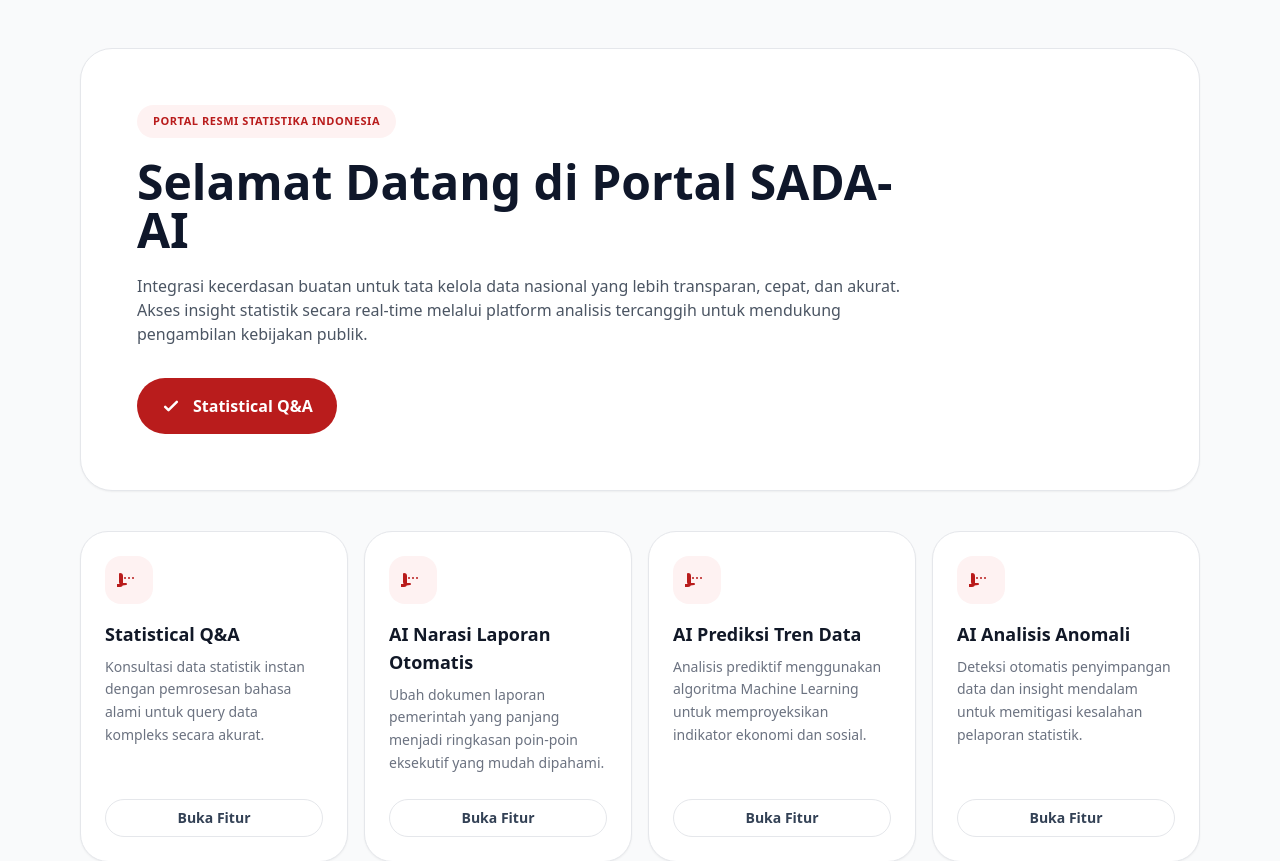
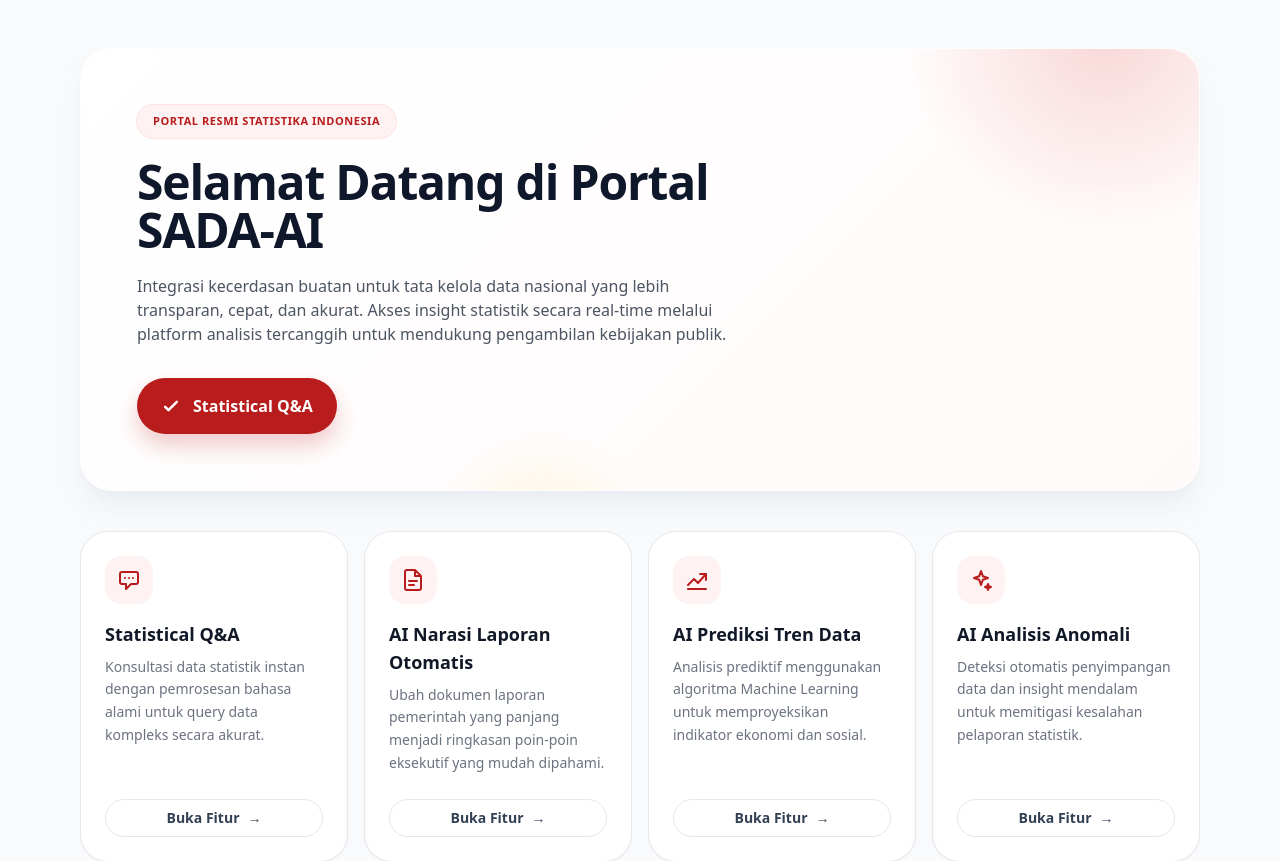
Before and after one commit to Bungarasikhahhaya/AI_Diskominsa, a React (Vite) app in the folder frontend/: page / in a window 1280 px wide. Shown: the top 861 px of the page. Built offline with nearby package versions, Linux system fonts and the light colour scheme.

Commit message:
feat: perbaiki tampilan

```diff
--- a/frontend/src/App.jsx
+++ b/frontend/src/App.jsx
@@ -6,20 +6,34 @@ const features = [
   {
     title: 'Statistical Q&A',
     description: 'Konsultasi data statistik instan dengan pemrosesan bahasa alami untuk query data kompleks secara akurat.',
+    icon: 'chat',
   },
   {
     title: 'AI Narasi Laporan Otomatis',
     description: 'Ubah dokumen laporan pemerintah yang panjang menjadi ringkasan poin-poin eksekutif yang mudah dipahami.',
+    icon: 'document',
   },
   {
     title: 'AI Prediksi Tren Data',
     description: 'Analisis prediktif menggunakan algoritma Machine Learning untuk memproyeksikan indikator ekonomi dan sosial.',
+    icon: 'trend',
   },
   {
     title: 'AI Analisis Anomali',
     description: 'Deteksi otomatis penyimpangan data dan insight mendalam untuk memitigasi kesalahan pelaporan statistik.',
+    icon: 'spark',
   },
 ]
+
+function FeatureIcon({ type }) {
+  const paths = {
+    chat: <path d="M8 10h.01M12 10h.01M16 10h.01M9 16H5a2 2 0 01-2-2V6a2 2 0 012-2h14a2 2 0 012 2v8a2 2 0 01-2 2h-5l-5 5v-5z" />,
+    document: <path d="M14 2H6a2 2 0 00-2 2v16a2 2 0 002 2h12a2 2 0 002-2V8l-6-6zM14 2v6h6M8 13h8M8 17h5" />,
+    trend: <path d="M3 17l6-6 4 4 8-9M15 6h6v6M3 21h18" />,
+    spark: <path d="M12 3l1.8 5.2L19 10l-5.2 1.8L12 17l-1.8-5.2L5 10l5.2-1.8L12 3zM19 16l.8 2.2L22 19l-2.2.8L19 22l-.8-2.2L16 19l2.2-.8L19 16z" />,
+  }
+  return <svg className="h-6 w-6" fill="none" stroke="currentColor" viewBox="0 0 24 24" strokeLinecap="round" strokeLinejoin="round" strokeWidth="2">{paths[type]}</svg>
+}
 
 export default function App() {
   const [page, setPage] = useState('home')
@@ -32,20 +46,23 @@ export default function App() {
   return (
     <div className="min-h-screen bg-gray-50 text-slate-900 flex flex-col">
       {page === 'home' ? (
-        <main className="max-w-6xl mx-auto px-4 py-12 space-y-10 flex-grow">
-          <section className="bg-white border border-gray-200 rounded-[32px] p-8 md:p-14 shadow-sm">
-            <div className="max-w-3xl">
-              <span className="inline-flex px-4 py-2 bg-red-50 text-red-700 text-[11px] font-bold tracking-wider uppercase rounded-full mb-5">
+        <main className="max-w-6xl mx-auto px-4 py-8 md:py-12 space-y-10 flex-grow">
+          <section className="hero-panel relative overflow-hidden bg-white border border-white/80 rounded-[32px] p-8 md:p-14 shadow-xl shadow-slate-200/50">
+            <div className="hero-orb hero-orb-one" aria-hidden="true" />
+            <div className="hero-orb hero-orb-two" aria-hidden="true" />
+            <div className="relative grid lg:grid-cols-[1.25fr_.75fr] gap-10 items-center">
+              <div className="max-w-3xl animate-enter">
+              <span className="inline-flex px-4 py-2 bg-red-50 text-red-700 text-[11px] font-bold tracking-wider uppercase rounded-full mb-5 ring-1 ring-red-100">
                 Portal Resmi Statistika Indonesia
               </span>
-              <h1 className="text-4xl md:text-5xl font-bold text-slate-900 mb-5 leading-tight">
+              <h1 className="text-4xl md:text-5xl font-bold text-slate-900 mb-5 leading-[1.12] tracking-tight">
                 Selamat Datang di Portal SADA-AI
               </h1>
               <p className="text-gray-600 text-sm md:text-base leading-relaxed mb-8">
                 Integrasi kecerdasan buatan untuk tata kelola data nasional yang lebih transparan, cepat, dan akurat. Akses insight statistik secara real-time melalui platform analisis tercanggih untuk mendukung pengambilan kebijakan publik.
               </p>
               <button
-                className="bg-red-700 text-white px-6 py-4 rounded-full inline-flex items-center gap-3 hover:bg-red-800 transition-colors text-base font-semibold"
+                className="hero-cta bg-red-700 text-white px-6 py-4 rounded-full inline-flex items-center gap-3 text-base font-semibold"
                 onClick={() => setPage('chat')}
               >
                 <svg className="h-5 w-5" fill="none" stroke="currentColor" viewBox="0 0 24 24" xmlns="http://www.w3.org/2000/svg">
@@ -53,24 +70,31 @@ export default function App() {
                 </svg>
                 Statistical Q&A
               </button>
+              </div>
+              <div className="relative hidden lg:block animate-enter-delayed" aria-hidden="true">
+                <div className="data-card p-6 rounded-[26px] bg-white/90 border border-white shadow-2xl shadow-red-950/10">
+                  <div className="flex items-center justify-between mb-7"><div><p className="text-xs text-slate-500 font-medium">Indeks Kepercayaan Data</p><p className="text-3xl font-bold text-slate-900 mt-1">98.4<span className="text-base text-red-700">%</span></p></div><div className="pulse-dot"><span /></div></div>
+                  <div className="flex items-end gap-2 h-24">{[36, 51, 44, 68, 57, 83, 75, 96].map((height, index) => <span key={index} className="data-bar" style={{ height: `${height}%`, animationDelay: `${index * 85}ms` }} />)}</div>
+                  <div className="flex justify-between mt-3 text-[10px] text-slate-400"><span>Januari</span><span>Desember</span></div>
+                </div>
+                <div className="absolute -bottom-6 -left-7 bg-red-700 text-white rounded-2xl px-5 py-4 shadow-xl shadow-red-900/20 float-slow"><p className="text-[10px] uppercase tracking-widest opacity-75">Insight tersedia</p><p className="font-bold text-xl">24/7</p></div>
+              </div>
             </div>
           </section>
 
           <section className="grid grid-cols-1 sm:grid-cols-2 xl:grid-cols-4 gap-4">
-            {features.map((feature) => (
-              <div key={feature.title} className="bg-white border border-gray-200 rounded-[28px] p-6 flex flex-col h-full shadow-sm">
-                <div className="w-12 h-12 bg-red-50 text-red-700 rounded-2xl flex items-center justify-center mb-4">
-                  <svg className="h-6 w-6" fill="none" stroke="currentColor" viewBox="0 0 24 24" xmlns="http://www.w3.org/2000/svg">
-                    <path d="M8 10h.01M12 10h.01M16 10h.01M9 16H5a2 2 0 01-2-2V6a2 2 0 012 2v8a2 2 0 01-2 2h-5l-5 5v-5z" strokeLinecap="round" strokeLinejoin="round" strokeWidth="2" />
-                  </svg>
+            {features.map((feature, index) => (
+              <div key={feature.title} className="feature-card bg-white border border-gray-200 rounded-[28px] p-6 flex flex-col h-full shadow-sm animate-card" style={{ animationDelay: `${index * 90}ms` }}>
+                <div className="feature-icon w-12 h-12 bg-red-50 text-red-700 rounded-2xl flex items-center justify-center mb-4">
+                  <FeatureIcon type={feature.icon} />
                 </div>
                 <h3 className="font-bold text-gray-900 mb-2 text-lg">{feature.title}</h3>
                 <p className="text-sm text-gray-500 mb-6 leading-relaxed flex-grow">{feature.description}</p>
                 <button
-                  className="inline-flex items-center justify-center text-sm font-semibold border border-gray-200 rounded-full px-4 py-2 text-slate-700 hover:bg-gray-100 transition-colors"
+                  className="feature-link inline-flex items-center justify-center gap-2 text-sm font-semibold border border-gray-200 rounded-full px-4 py-2 text-slate-700"
                   onClick={() => openFeature(feature.title)}
                 >
-                  Buka Fitur
+                  Buka Fitur <span aria-hidden="true">→</span>
                 </button>
               </div>
             ))}
--- a/frontend/src/index.css
+++ b/frontend/src/index.css
@@ -21,3 +21,100 @@ body {
 #root {
   min-height: 100vh;
 }
+
+.hero-panel {
+  background: linear-gradient(135deg, #ffffff 0%, #fffafa 100%);
+}
+
+.hero-orb {
+  position: absolute;
+  border-radius: 9999px;
+  pointer-events: none;
+  filter: blur(1px);
+}
+
+.hero-orb-one {
+  width: 25rem;
+  height: 25rem;
+  top: -14rem;
+  right: -6rem;
+  background: radial-gradient(circle, rgba(220, 38, 38, .17), rgba(254, 242, 242, 0) 68%);
+  animation: drift 8s ease-in-out infinite;
+}
+
+.hero-orb-two {
+  width: 14rem;
+  height: 14rem;
+  bottom: -10rem;
+  left: 30%;
+  background: radial-gradient(circle, rgba(251, 191, 36, .15), rgba(254, 242, 242, 0) 70%);
+  animation: drift 10s ease-in-out infinite reverse;
+}
+
+.hero-cta {
+  box-shadow: 0 12px 22px rgba(185, 28, 28, .22);
+  transition: transform 220ms ease, background-color 220ms ease, box-shadow 220ms ease;
+}
+
+.hero-cta:hover {
+  background-color: #991b1b;
+  box-shadow: 0 17px 28px rgba(153, 27, 27, .3);
+  transform: translateY(-3px);
+}
+
+.hero-cta:active { transform: translateY(-1px) scale(.98); }
+
+.data-card { transform: rotate(2.5deg); }
+
+.data-bar {
+  width: 100%;
+  max-width: 1.4rem;
+  min-height: 10%;
+  border-radius: .5rem .5rem .2rem .2rem;
+  transform-origin: bottom;
+  background: linear-gradient(180deg, #ef4444, #b91c1c);
+  animation: grow-bar 800ms cubic-bezier(.2, .8, .2, 1) both;
+}
+
+.pulse-dot {
+  position: relative;
+  width: .7rem;
+  height: .7rem;
+  border-radius: 9999px;
+  background: #22c55e;
+}
+
+.pulse-dot span { position: absolute; inset: 0; border-radius: inherit; background: inherit; animation: pulse-ring 1.8s ease-out infinite; }
+
+.feature-card {
+  transition: transform 250ms ease, box-shadow 250ms ease, border-color 250ms ease;
+}
+
+.feature-card:hover {
+  transform: translateY(-8px);
+  border-color: rgba(252, 165, 165, .9);
+  box-shadow: 0 20px 35px rgba(100, 40, 40, .1);
+}
+
+.feature-icon { transition: transform 250ms ease, color 250ms ease, background-color 250ms ease; }
+.feature-card:hover .feature-icon { transform: rotate(-7deg) scale(1.1); color: #fff; background-color: #b91c1c; }
+
+.feature-link { transition: color 200ms ease, background-color 200ms ease, border-color 200ms ease, transform 200ms ease; }
+.feature-link span { transition: transform 200ms ease; }
+.feature-link:hover { color: #fff; background-color: #b91c1c; border-color: #b91c1c; transform: translateY(-1px); }
+.feature-link:hover span { transform: translateX(3px); }
+
+.animate-enter { animation: enter-up 650ms cubic-bezier(.2, .8, .2, 1) both; }
+.animate-enter-delayed { animation: enter-up 650ms 150ms cubic-bezier(.2, .8, .2, 1) both; }
+.animate-card { animation: enter-up 550ms cubic-bezier(.2, .8, .2, 1) both; }
+.float-slow { animation: float 4s ease-in-out infinite; }
+
+@keyframes enter-up { from { opacity: 0; transform: translateY(18px); } to { opacity: 1; transform: translateY(0); } }
+@keyframes grow-bar { from { transform: scaleY(.08); opacity: .2; } to { transform: scaleY(1); opacity: 1; } }
+@keyframes float { 50% { transform: translateY(-8px); } }
+@keyframes drift { 50% { transform: translate(14px, 10px) scale(1.05); } }
+@keyframes pulse-ring { 100% { transform: scale(2.8); opacity: 0; } }
+
+@media (prefers-reduced-motion: reduce) {
+  *, *::before, *::after { animation-duration: .01ms !important; animation-iteration-count: 1 !important; scroll-behavior: auto !important; transition-duration: .01ms !important; }
+}
```
